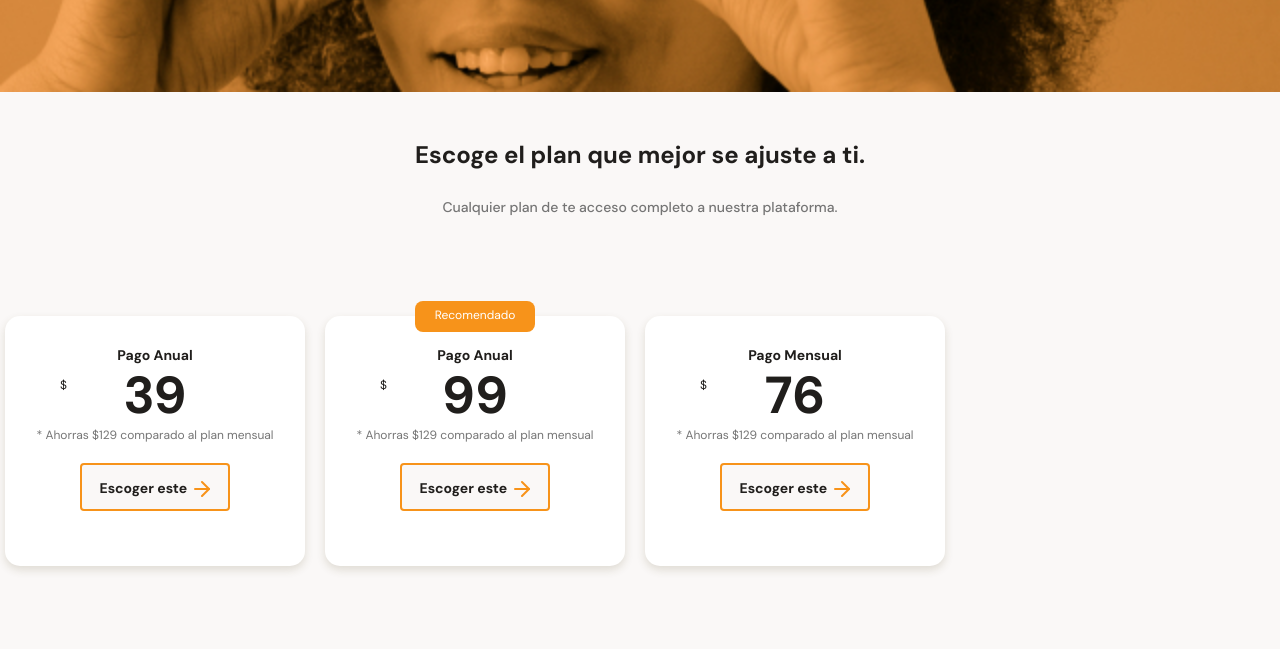
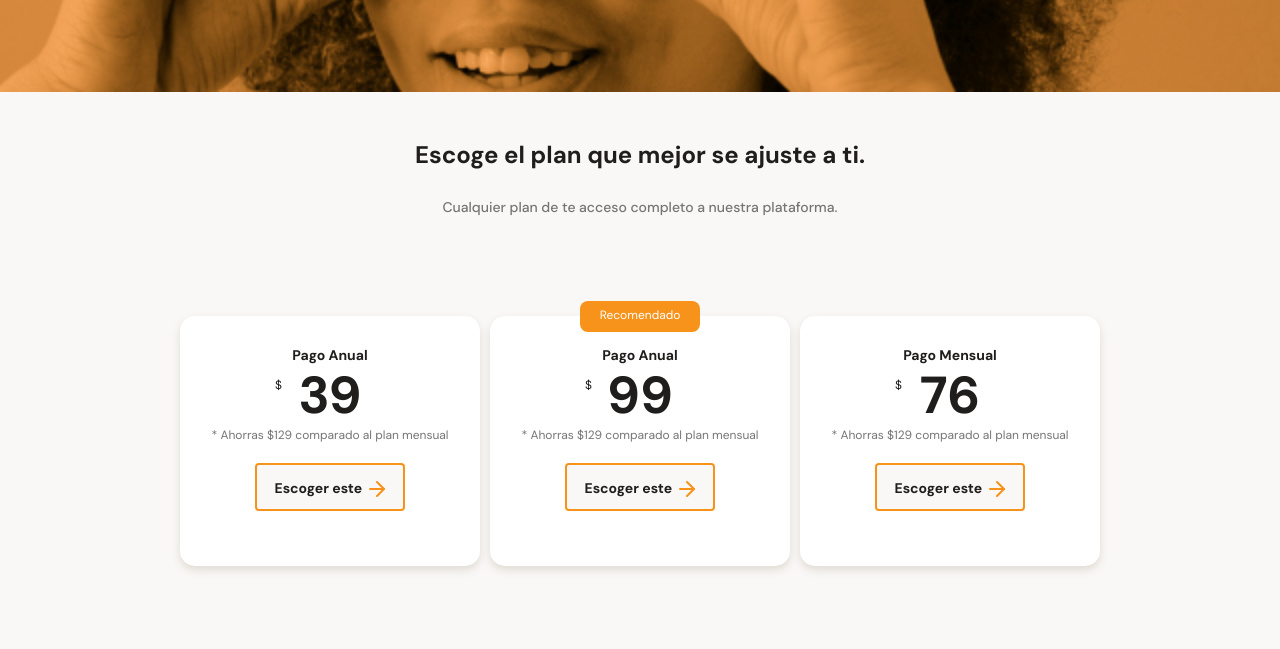
Before and after one commit to radical8517/mobileFirst, a plain HTML site: page index.html in a window 1280 px wide. Shown: the part 2313-2962 px from the top of the page. Drawn offline with Linux system fonts and the light colour scheme.

Commit message:
centrado de las tarjetas

```diff
--- a/main.css
+++ b/main.css
@@ -388,6 +388,14 @@ main  {
     color: #757575;
 }
 
+.plans-container--slider {
+    display: flex;
+    justify-content: center;
+    height: 316px;
+    overflow-x: scroll;
+    overscroll-behavior-x: contain;
+    scroll-snap-type: x proximity;
+}
 .plans-container--card {
     position: relative;
     scroll-snap-align: center;
@@ -432,7 +440,7 @@ main  {
 .plan-card--price span {
     position: absolute;
     top: -5px;
-    left: 40px;
+    left: 80px;
     font-size: 1.2rem;
     font-weight: 300;
 }
@@ -465,14 +473,7 @@ main  {
 
 }
 
-.plans-container--slider {
-    display: flex;
-    gap: 10px;
-    height: 316px;
-    overflow-x: scroll;
-    overscroll-behavior-x: contain;
-    scroll-snap-type: x proximity;
-}
+
 footer {
     display: flex;
     width: 100%;
```
